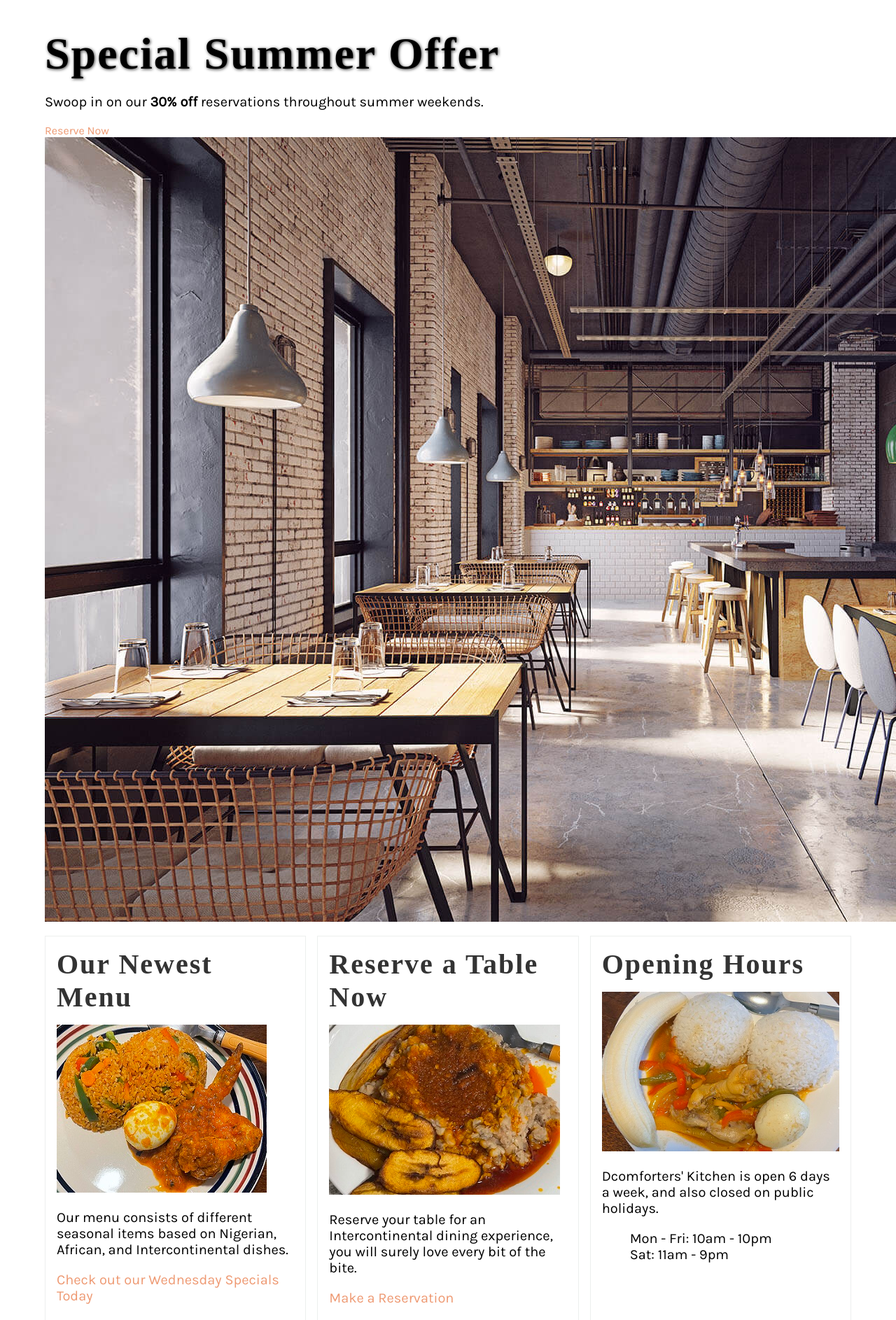
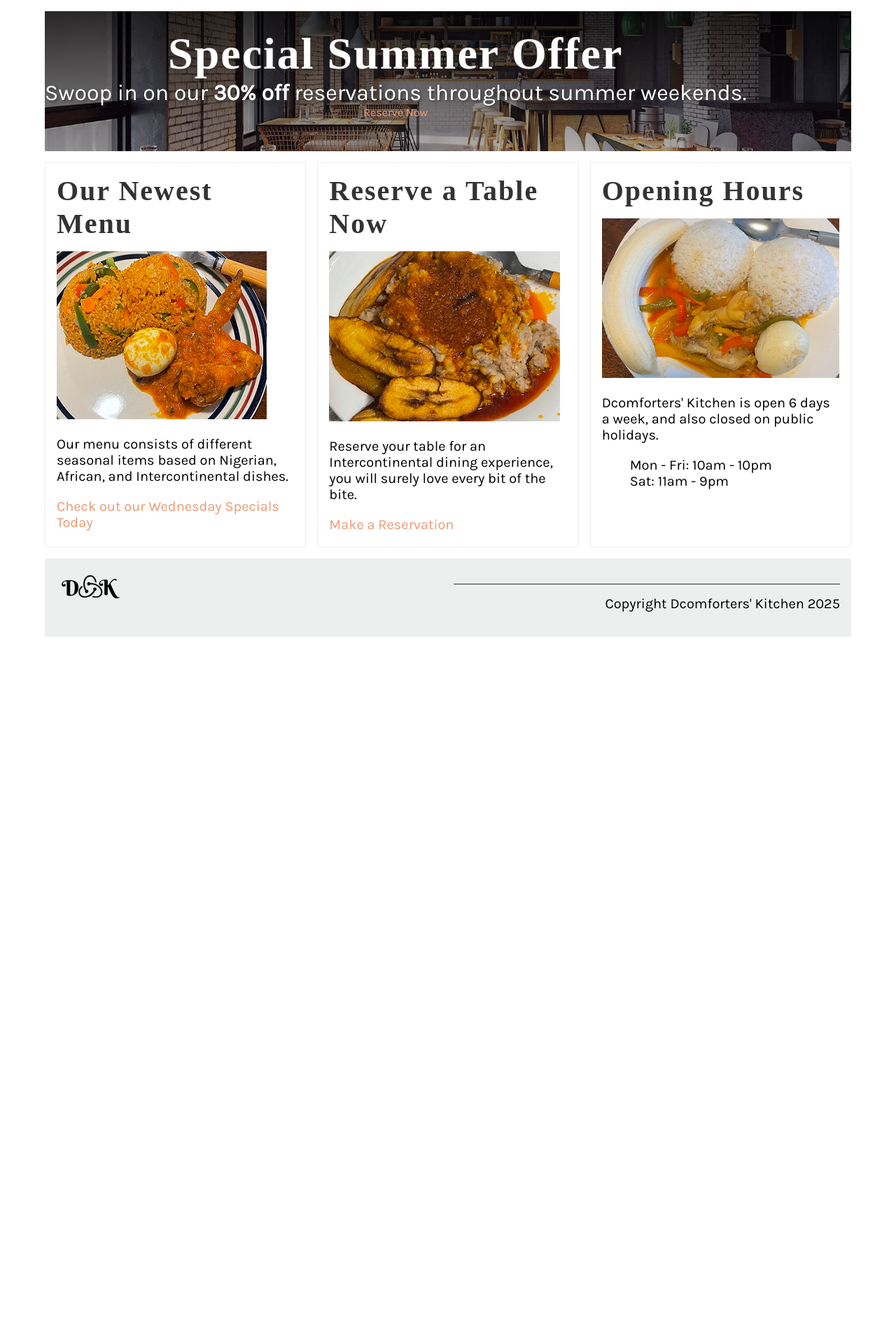
Before and after one commit to Dcomforter/New-Kitchen, a Django app: page / in a window 1280 px wide; the page is wider, and only the part inside the window is pictured. Shown: the part 308-2194 px from the top of that part at 70% size. After the commit the page ends 1218 px from the top of that part, so only its background shows below. Run offline with Django 4.2, Linux system fonts and the light colour scheme; some web fonts are replaced.

Commit message:
Updated index.html

```diff
--- a/newapp/templates/index.html
+++ b/newapp/templates/index.html
@@ -2,16 +2,11 @@
 {% load static %}
 
 {% block content %}
-  <section id="special-offer" aria-label="Summer Promotion">
-    <div class="hero-container">
-      <div class="hero-text">
-        <h1 class="heading-shadow animate-fade">Special Summer Offer</h1>
-        <p>Swoop in on our <strong>30% off</strong> reservations throughout summer weekends.</p>
-        <a href="{% url 'reservation' %}" class="cta-button animate-bounce">Reserve Now</a>
-      </div>
-      <div class="hero-image">
-        <img src="{% static 'img/restaurant_inside.jpg' %}" alt="Summer dining special">
-      </div>
+  <section id="hero">
+    <div class="overlay-content">
+      <h1 class="heading-shadow animate-fade">Special Summer Offer</h1>
+      <p>Swoop in on our <strong>30% off</strong> reservations throughout summer weekends.</p>
+      <a href="{% url 'reservation' %}" class="cta-button animate-bounce">Reserve Now</a>
     </div>
   </section>
   <section>
```
